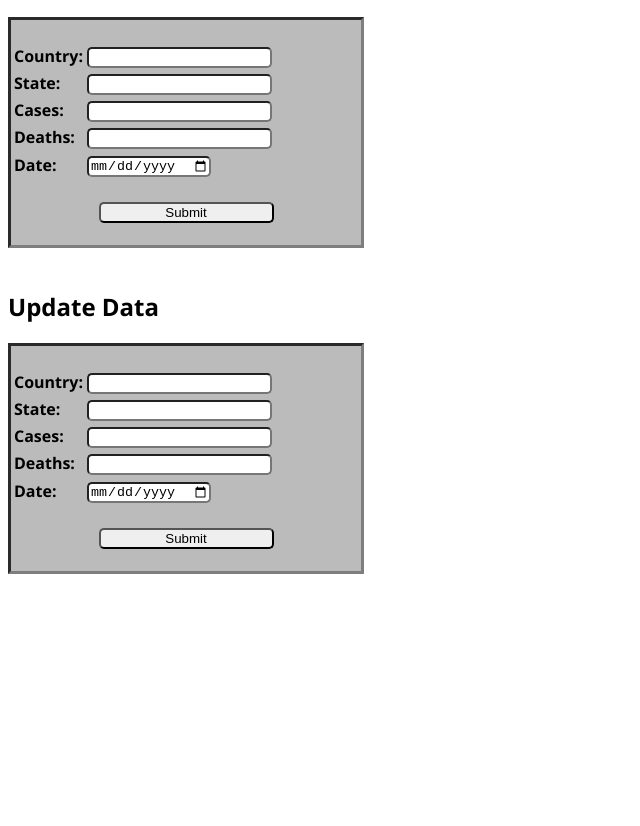
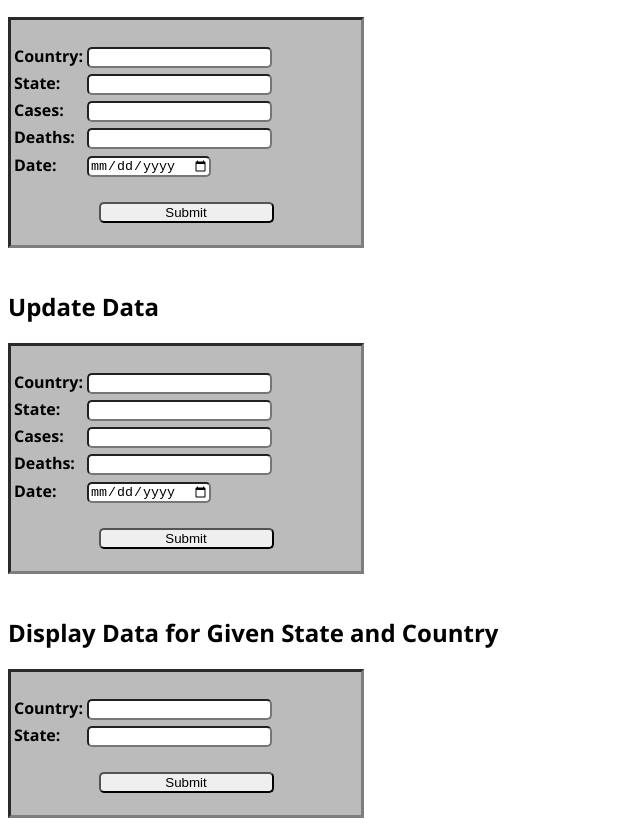
Before and after one commit to TWCurry/CD5108-Coursework, a website: page webpage/index.html in a window 1280 px wide. Shown: the part 122-948 px from the top of the page, without its empty margins (0-640 px from the left). Before the commit the page ends 800 px from the top, so only its background shows below. Drawn offline with Linux system fonts and the light colour scheme.

Commit message:
Added section to form to display data from backend

```diff
--- a/webpage/index.html
+++ b/webpage/index.html
@@ -62,5 +62,19 @@
                 <br>
             </form>
         </div>
+        <br>
+        <h2>Display Data for Given State and Country</h2>
+        <div class="section">
+            <form action="/viewTotalCases" method="post" enctype="multipart/form-data"> <!-- Method is temporary, to be changed -->
+                <br>
+                <table>
+                    <tr><td><b>Country: </b></td><td><input type="text" class="inputBox" id="updateCountry"></td></tr>
+                    <tr><td><b>State: </b></td><td><input type="text" class="inputBox" id="updateState"></td></tr>
+                </table>
+                <br>
+                <input class="submitButton" type="submit"/>
+                <br>
+            </form>
+        </div>
     </body>
 </html>
```
